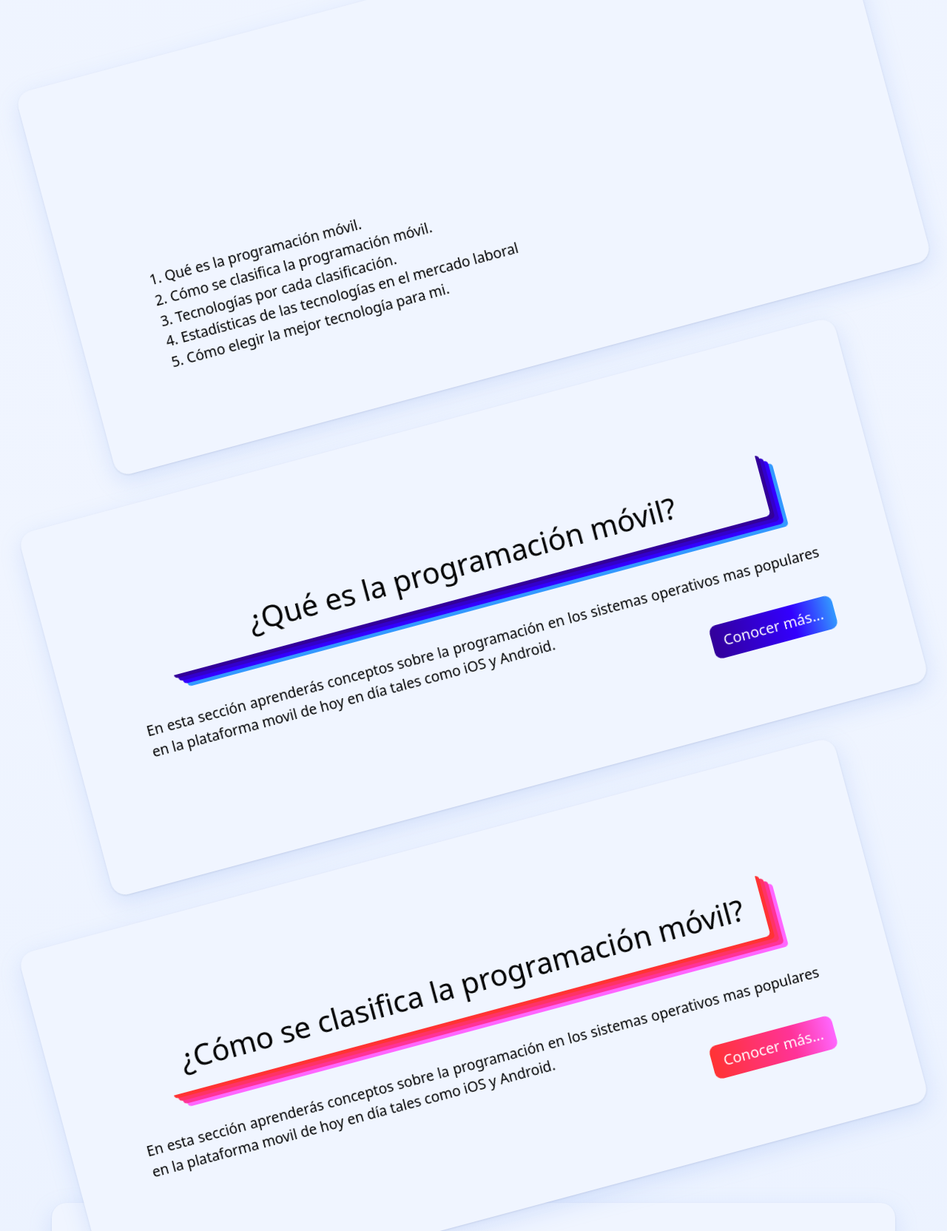
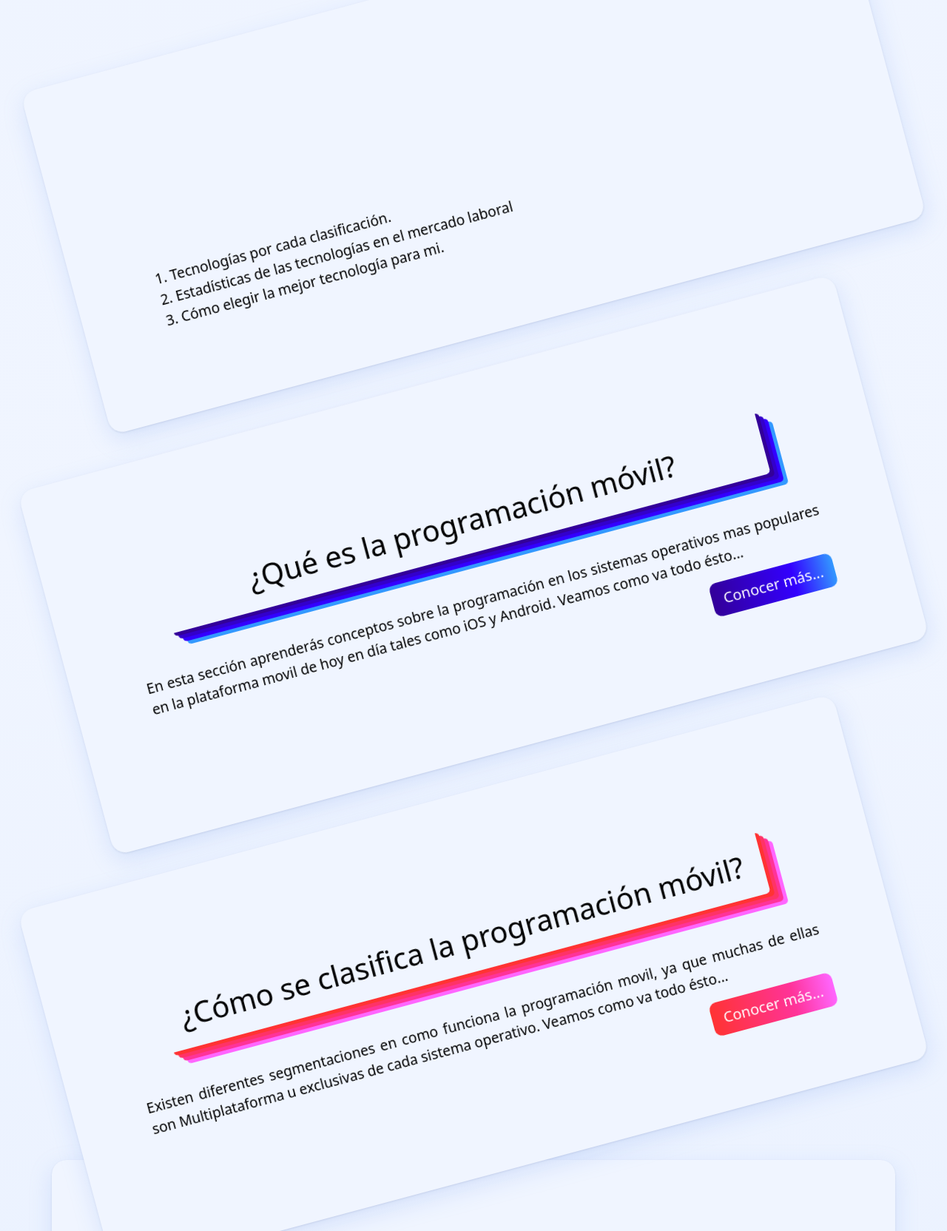
Before and after one commit to Kasuteryon/cs50w-project0, a plain HTML site: page index.html in a window 1280 px wide. Shown: the part 1462-3126 px from the top of the page at 74% size. Drawn offline with nearby package versions, Linux system fonts and the light colour scheme.

```diff
--- a/index.html
+++ b/index.html
@@ -110,11 +110,7 @@
       <p class="header show-on-scroll">Pero no te preocupes, en ésta guía responderemos todas tus inquietudes al igual que aprenderás:</p>
 
       <ol>
-        <!--Explicar que SO aplican y como se orienta la programacion-->
-        <li>Qué es la programación móvil.</li>
-        <!--Orientadas y Multiplataforma principal
-          Nativas, Hibridas, Webs como general-->
-        <li>Cómo se clasifica la programación móvil.</li>
+
         <!--Expandirme en cada uno y lo mejor que ofrece-->
         <li>Tecnologías por cada clasificación.</li>
         <!--Graficos de github de cuales piden mas-->
@@ -127,22 +123,25 @@
 
     <main id="Main">
 
+        <!--Explicar que SO aplican y como se orienta la programacion-->
         <section id="No1" class="container inline-content show-on-scroll">
            <h1>¿Qué es la programación móvil?</h1>
            <p>
              En esta sección aprenderás conceptos sobre la programación en los sistemas operativos
-             mas populares en la plataforma movil de hoy en día tales como iOS y Android.
+             mas populares en la plataforma movil de hoy en día tales como iOS y Android. Veamos como va todo ésto...
            </p>
            <div class="d-grid gap-2 d-md-flex justify-content-md-end"">
             <a href="WhatIs.html" class="boton btn-lg">Conocer más...</a>
            </div>
         </section>
 
+        <!--Orientadas y Multiplataforma principal
+          Nativas, Hibridas, Webs como general-->
         <section id="No2" class="container inline-content show-on-scroll">
           <h1>¿Cómo se clasifica la programación móvil?</h1>
           <p>
-            En esta sección aprenderás conceptos sobre la programación en los sistemas operativos
-            mas populares en la plataforma movil de hoy en día tales como iOS y Android.
+            Existen diferentes segmentaciones en como funciona la programación movil, ya que muchas de
+            ellas son Multiplataforma u exclusivas de cada sistema operativo. Veamos como va todo ésto...
           </p>
           <div class="d-grid gap-2 d-md-flex justify-content-md-end"">
            <a href="WhatIs.html" class="boton btn-lg">Conocer más...</a>
```
Also changed, not shown: css/index-style.scss (+12 -0 lines), 1 other file.
